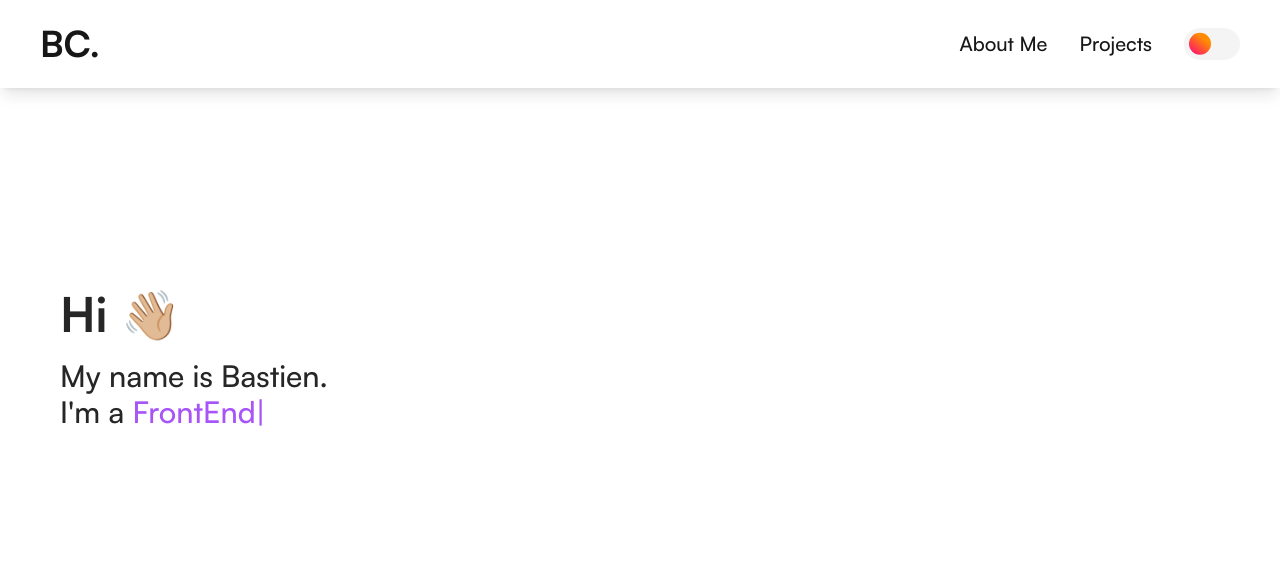
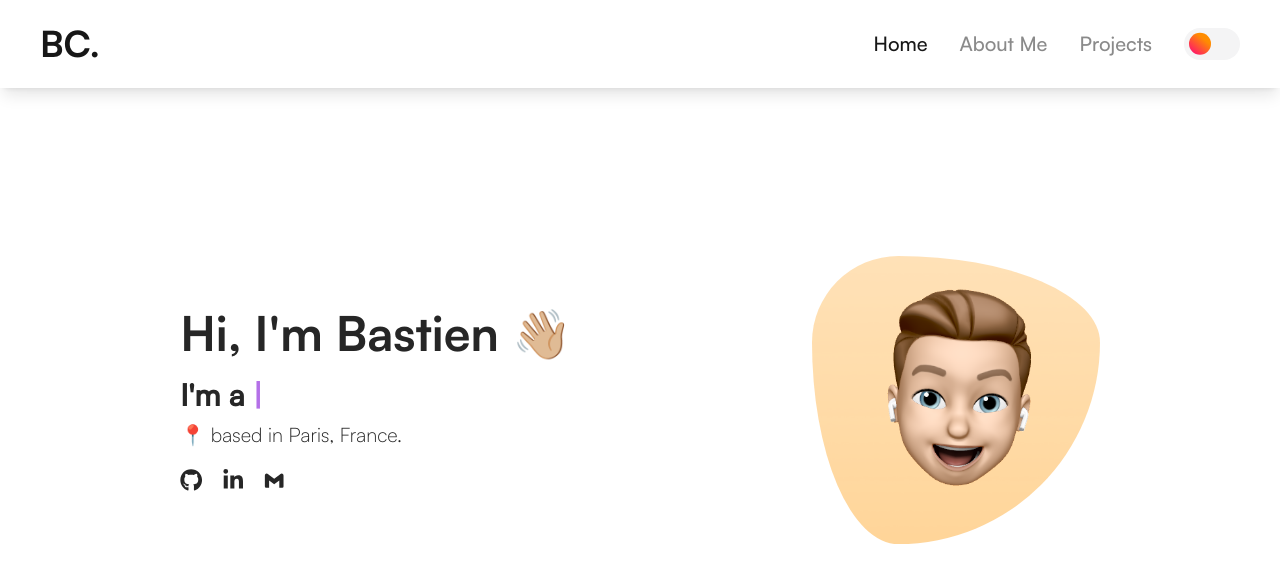
Before and after one commit to bastien-cordier/portfolio, a React (Create React App) app: page / in a window 1280 px wide. Shown: the top 582 px of the page. Built offline with nearby package versions, Linux system fonts and the light colour scheme.

Commit message:
Add features + infos

```diff
--- a/package.json
+++ b/package.json
@@ -10,6 +10,7 @@
     "postcss": "^8.4.30",
     "react": "^18.2.0",
     "react-dom": "^18.2.0",
+    "react-icons": "^4.12.0",
     "react-scripts": "5.0.1",
     "react-typed": "^1.2.0",
     "sass": "^1.68.0",
--- a/public/index.html
+++ b/public/index.html
@@ -5,25 +5,17 @@
     <meta name="viewport" content="width=device-width, initial-scale=1" />
     <meta name="theme-color" content="#000000" />
     <meta name="description" content="Bastien CORDIER · Web Developer" />
-    <!-- Add more relevant meta tags for SEO -->
     <meta name="keywords" content="Bastien CORDIER, Web Developer, Portfolio" />
     <meta name="author" content="Bastien CORDIER" />
 
     <title>Bastien CORDIER · Web Developer</title>
 
-    <!-- Add a canonical tag to specify the preferred URL for this page -->
-    <link rel="canonical" href="https://www.example.com/" />
+    <link rel="canonical" href="https://www.bastiencordier.netlify.app/" />
 
-    <!-- Add relevant Open Graph (OG) and Twitter Card meta tags for better sharing on social media -->
     <meta property="og:title" content="Bastien CORDIER · Web Developer" />
     <meta property="og:description" content="Bastien CORDIER · Web Developer" />
     <meta property="og:type" content="website" />
-    <meta property="og:url" content="https://www.example.com/" />
-    <meta
-      property="og:image"
-      content="https://www.example.com/images/og-image.jpg"
-    />
-    <meta name="twitter:card" content="summary_large_image" />
+    <meta property="og:url" content="https://www.bastiencordier.netlify.app/" />
     <meta name="twitter:title" content="Bastien CORDIER · Web Developer" />
     <meta
       name="twitter:description"
--- a/src/App.js
+++ b/src/App.js
@@ -1,12 +1,18 @@
+import React from "react";
 import "./App.scss";
+
 import Navbar from "./components/navbar.js";
-import Intro from "./containers/Intro.js";
+import Intro from "./containers/intro.js";
+import AboutMe from "./containers/aboutMe.js";
+import Projects from "./containers/projects.js";
 
 function App() {
   return (
     <div className="App">
       <Navbar />
       <Intro />
+      <AboutMe />
+      <Projects />
     </div>
   );
 }
--- a/src/App.scss
+++ b/src/App.scss
@@ -39,6 +39,10 @@ h1 {
   font-family: $satoshi-bold;
 }
 
+p {
+  font-family: $satoshi-light;
+}
+
 .container {
   width: calc(100% - 60px);
   max-width: 1200px;
@@ -52,40 +56,3 @@ h1 {
     width: 100%;
   }
 }
-
-#about-me {
-  .shake {
-    animation-duration: 3s;
-    animation-iteration-count: infinite;
-    animation-name: wave-animation;
-    display: inline-block;
-    transform-origin: 70% 70%;
-  }
-
-  @keyframes wave-animation {
-    0% {
-      transform: rotate(0deg);
-    }
-    10% {
-      transform: rotate(14deg);
-    }
-    20% {
-      transform: rotate(-8deg);
-    }
-    30% {
-      transform: rotate(14deg);
-    }
-    40% {
-      transform: rotate(-4deg);
-    }
-    50% {
-      transform: rotate(10deg);
-    }
-    60% {
-      transform: rotate(0deg);
-    }
-    100% {
-      transform: rotate(0deg);
-    }
-  }
-}
--- a/src/components/navbar.js
+++ b/src/components/navbar.js
@@ -1,10 +1,12 @@
 import React, { useEffect, useState } from "react";
+import SwitchDarkMode from "./darkMode.js";
+import useSectionIntersection from "./useSectionIntersection.js";
 import "../styles/navbar.scss";
-import SwitchDarkMode from "./darkMode.js";
 
 const Links = [
-  { name: "About Me", slug: "/#about-me" },
-  { name: "Projects", slug: "/#projects" },
+  { name: "Home", slug: "#intro" },
+  { name: "About Me", slug: "#about-me" },
+  { name: "Projects", slug: "#projects" },
 ];
 
 const Navbar = () => {
@@ -13,6 +15,7 @@ const Navbar = () => {
   const [darkMode, setDarkMode] = useState(
     localStorage.getItem("theme") === "dark"
   );
+  const activeSection = useSectionIntersection(Links);
 
   const handleScroll = () => {
     setScrollY(window.scrollY);
@@ -75,9 +78,7 @@ const Navbar = () => {
       <div
         className={`md:flex items-center justify-between py-6 ${
           scrollY > 100 ? "md:py-4" : "md:py-6"
-        } md:px-10 px-7 ease-in-out duration-300 bg-white dark:bg-neutral-900 text-neutral-900 dark:text-white ${
-          menuOpen ? "shadow-none" : "shadow-lg"
-        }`}
+        } md:px-10 px-7 ease-in-out duration-300 bg-white dark:bg-neutral-900 text-neutral-900 dark:text-white md:shadow-lg`}
       >
         <div className="text-4xl title flex justify-between">
           <a href="/">
@@ -97,16 +98,23 @@ const Navbar = () => {
         </div>
 
         <ul
-          className={`md:flex md:items-center md:pb-0 pb-5 left-0 absolute md:static bg-white dark:bg-neutral-900 z-[-1] text-neutral-900 dark:text-white md:z-auto shadow-lg md:shadow-none w-full md:w-auto md:pl-0 pl-9 transition-all ease-in-out duration-300 ${
+          className={`md:flex md:items-center md:pb-0 pb-5 left-0 absolute md:static bg-white dark:bg-neutral-900 z-[-1] text-neutral-900 dark:text-white md:z-auto shadow-lg dark:shadow-none md:shadow-none w-full md:w-auto md:pl-0 pl-9 transition-all ease-in-out duration-300 ${
             menuOpen ? "top-[88px] " : "top-[-200px]"
           }`}
         >
-          {Links.map((link) => (
+          {Links.map((link, index) => (
             <li
               key={link.name}
               className={`md:ml-8 my-4 md:my-0 text-xl nav-link`}
             >
-              <a href={link.slug} className="text-neutral-900 dark:text-white">
+              <a
+                href={link.slug}
+                className={
+                  activeSection === link.slug.slice(1) // Remove the leading "/"
+                    ? "text-neutral-900 dark:text-white opacity-100" // Apply opacity 100 when active
+                    : "text-neutral-900 dark:text-white opacity-50"
+                }
+              >
                 {link.name}
               </a>
             </li>
--- a/src/components/scrollReaval.js
+++ b/src/components/scrollReaval.js
@@ -1,13 +1,12 @@
 import React, { useEffect, useRef } from "react";
 import ScrollReveal from "scrollreveal";
 
-const ScrollRevealWrapper = ({ children }) => {
+const ScrollRevealWrapperFromLeft = ({ children }) => {
   const containerRef = useRef();
 
   useEffect(() => {
     const sr = ScrollReveal();
 
-    // Configurer l'animation
     sr.reveal(containerRef.current.children, {
       duration: 1000,
       origin: "left",
@@ -22,4 +21,24 @@ const ScrollRevealWrapper = ({ children }) => {
   return <div ref={containerRef}>{children}</div>;
 };
 
-export default ScrollRevealWrapper;
+const ScrollRevealWrapperFromRight = ({ children }) => {
+  const containerRef = useRef();
+
+  useEffect(() => {
+    const sr = ScrollReveal();
+
+    sr.reveal(containerRef.current.children, {
+      duration: 1000,
+      origin: "right",
+      distance: "100px",
+      easing: "ease-out",
+      reset: true,
+      mobile: true,
+      delay: 200,
+    });
+  }, []);
+
+  return <div ref={containerRef}>{children}</div>;
+};
+
+export { ScrollRevealWrapperFromLeft, ScrollRevealWrapperFromRight };
--- /dev/null
+++ b/src/components/useSectionIntersection.js
@@ -0,0 +1,33 @@
+import { useState, useEffect } from "react";
+
+const useSectionIntersection = (sections) => {
+  const [activeSection, setActiveSection] = useState(null);
+
+  useEffect(() => {
+    const sectionObserver = new IntersectionObserver(
+      (entries) => {
+        entries.forEach((entry) => {
+          if (entry.isIntersecting) {
+            setActiveSection(entry.target.id);
+          }
+        });
+      },
+      { threshold: 0.5 } // Adjust the threshold as needed
+    );
+
+    sections.forEach((section) => {
+      const target = document.querySelector(section.slug);
+      if (target) {
+        sectionObserver.observe(target);
+      }
+    });
+
+    return () => {
+      sectionObserver.disconnect();
+    };
+  }, [sections]);
+
+  return activeSection;
+};
+
+export default useSectionIntersection;
--- a/src/containers/Intro.js
+++ b/src/containers/Intro.js
@@ -1,27 +1,42 @@
 import React from "react";
 import Typed from "react-typed";
-import ScrollRevealWrapper from "../components/scrollReaval.js";
+import {
+  ScrollRevealWrapperFromLeft,
+  ScrollRevealWrapperFromRight,
+} from "../components/scrollReaval.js";
+import "../styles/main.scss";
+
+import { FaGithub, FaLinkedinIn } from "react-icons/fa";
+import { BiLogoGmail } from "react-icons/bi";
 
 export default function Intro() {
   return (
     <div>
       <section
-        className="h-[90vh] bg-white text-neutral-800 dark:bg-neutral-800 dark:text-white flex items-center"
-        id="about-me"
+        className="h-screen bg-white text-neutral-800 dark:bg-neutral-900 dark:text-white flex items-center"
+        id="intro"
       >
         <div className="container">
-          <ScrollRevealWrapper>
-            <h1 className="text-5xl mb-5">
-              Hi{" "}
+          <div className="flex md:justify-around flex-col md:flex-row items-center">
+            <div className="w-full md:w-auto">
+              <ScrollRevealWrapperFromLeft>
+                <div className="profile-pic mb-14 md:hidden">
+                  <img
+                    src="/profile.png"
+                    alt="Profile pic"
+                    className="mx-auto w-40"
+                  />
+                </div>
+                <h1 className="text-4xl md:text-5xl mb-5">
+                  Hi, I'm Bastien{" "}
                   <span className="shake" role="img" aria-label="Waving hand">
                     👋🏼
                   </span>
                 </h1>
-            <h2 className="text-3xl">My name is Bastien.</h2>
-            <h3 className="text-2xl sm:text-3xl">
+                <h3 className="text-2xl sm:text-3xl font-bold mb-2">
                   I'm a{" "}
                   <Typed
-                className="jobTyping text-purple-500"
+                    className="jobTyping text-[#B470E8]"
                     strings={[
                       "Web Developer.",
                       "FrontEnd Developer.",
@@ -32,7 +47,34 @@ export default function Intro() {
                     loop
                   />
                 </h3>
-          </ScrollRevealWrapper>
+                <p className="text-xl">📍 based in Paris, France.</p>
+                <div className="mt-5 flex">
+                  <a
+                    href="https://github.com/bastien-cordier"
+                    target="_blank"
+                    rel="noreferrer"
+                  >
+                    <FaGithub className="icon" />
+                  </a>
+                  <a
+                    href="https://fr.linkedin.com/in/bastien-cordier-03a070151"
+                    target="_blank"
+                    rel="noreferrer"
+                  >
+                    <FaLinkedinIn className="icon" />
+                  </a>
+                  <BiLogoGmail className="icon" />
+                </div>
+              </ScrollRevealWrapperFromLeft>
+            </div>
+            <div className="hidden md:block">
+              <ScrollRevealWrapperFromRight>
+                <div className="profile-pic">
+                  <img src="/profile.png" alt="Profile pic" className="w-72" />
+                </div>
+              </ScrollRevealWrapperFromRight>
+            </div>
+          </div>
         </div>
       </section>
     </div>
--- /dev/null
+++ b/src/containers/aboutMe.js
@@ -0,0 +1,12 @@
+import React from "react";
+
+export default function AboutMe() {
+  return (
+    <div>
+      <section
+        className="h-screen bg-neutral-50 text-neutral-800 dark:bg-neutral-800 dark:text-white flex items-center"
+        id="about-me"
+      ></section>
+    </div>
+  );
+}
--- /dev/null
+++ b/src/containers/projects.js
@@ -0,0 +1,13 @@
+import React from "react";
+export default function Projects() {
+  return (
+    <div>
+      <section
+        className="h-screen bg-white text-neutral-800 dark:bg-neutral-900 dark:text-white flex items-center"
+        id="projects"
+      >
+        <div className="container"></div>
+      </section>
+    </div>
+  );
+}
--- /dev/null
+++ b/src/styles/main.scss
@@ -0,0 +1,51 @@
+#intro {
+  .shake {
+    animation-duration: 3s;
+    animation-iteration-count: infinite;
+    animation-name: wave-animation;
+    display: inline-block;
+    transform-origin: 70% 70%;
+  }
+
+  @keyframes wave-animation {
+    0% {
+      transform: rotate(0deg);
+    }
+    10% {
+      transform: rotate(14deg);
+    }
+    20% {
+      transform: rotate(-8deg);
+    }
+    30% {
+      transform: rotate(14deg);
+    }
+    40% {
+      transform: rotate(-4deg);
+    }
+    50% {
+      transform: rotate(10deg);
+    }
+    60% {
+      transform: rotate(0deg);
+    }
+    100% {
+      transform: rotate(0deg);
+    }
+  }
+
+  .icon {
+    font-size: 1.4rem;
+    margin-right: 1.2rem;
+    transition: transform 0.2s ease-in-out;
+    cursor: pointer;
+
+    &:hover {
+      transform: translateY(-5px);
+    }
+  }
+
+  img {
+    border-radius: 30% 70% 70% 30% / 30% 30% 70% 70%;
+  }
+}
```
Also changed, not shown: public/profile.png, 1 other file (tests, documents, lock files or other folders). Lines whose indentation alone changed are shown as unchanged.
